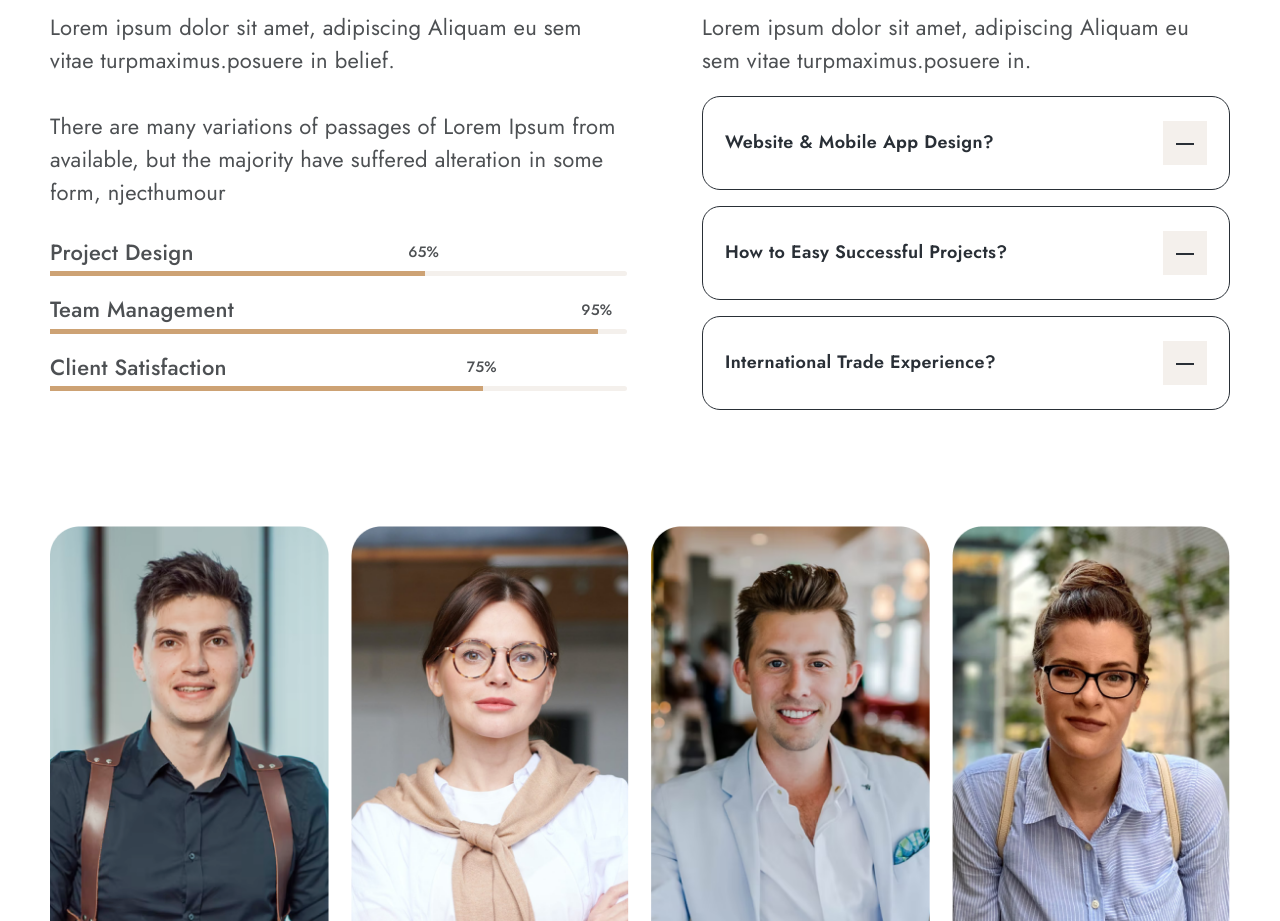
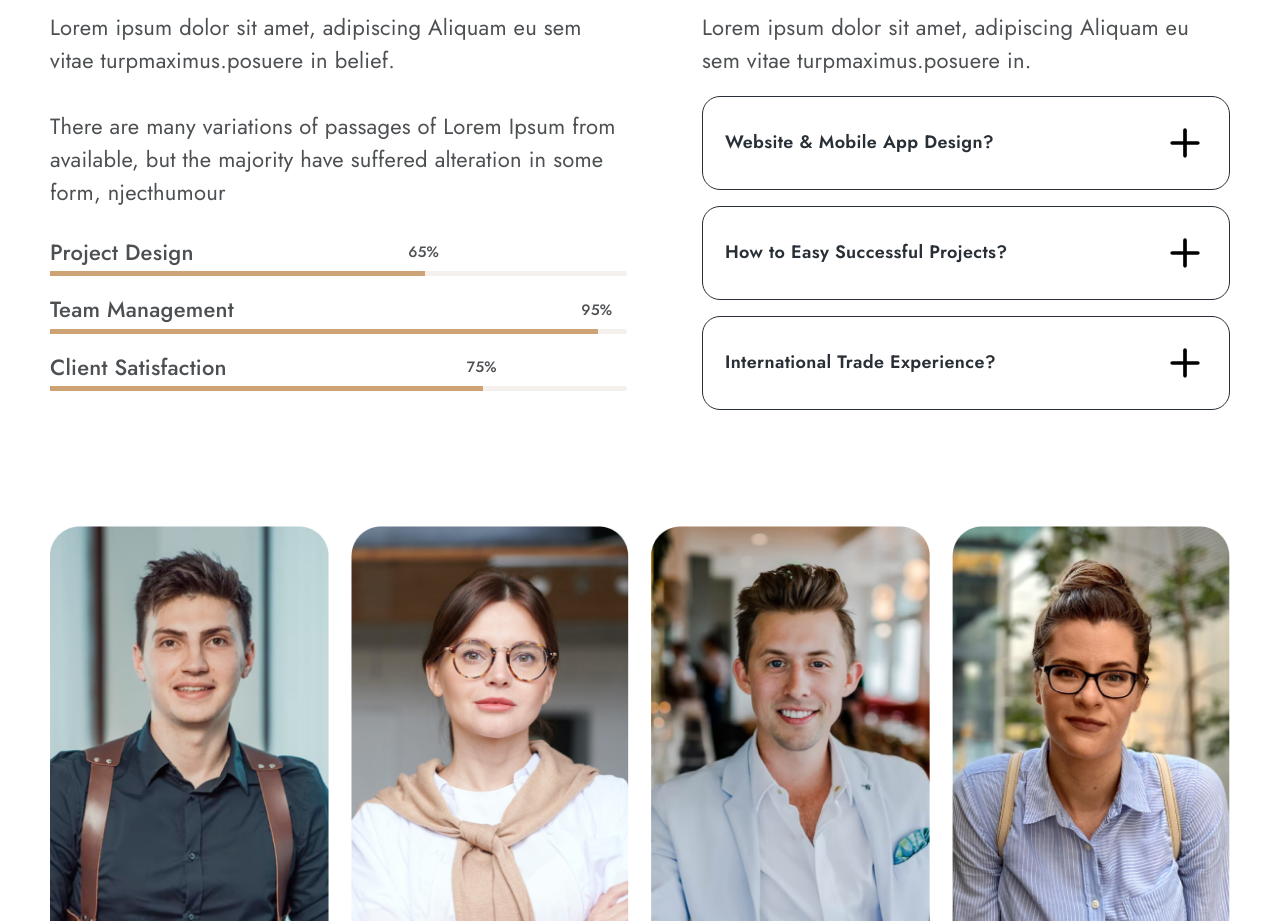
Before and after one commit to Firdosh01/Selhono, a React (Create React App) app: page /our-team/1 in a window 1280 px wide. Shown: the part 1642-2563 px from the top of the page. Built offline with nearby package versions, Linux system fonts and the light colour scheme.

Commit message:
update svg and styling

```diff
--- a/public/index.html
+++ b/public/index.html
@@ -7,37 +7,16 @@
     <meta name="theme-color" content="#000000" />
     <meta
       name="description"
-      content="Web site created using create-react-app"
+      content="Selhono home decore website"
     />
     <link rel="apple-touch-icon" href="%PUBLIC_URL%/logo192.png" />
-    <!--
-      manifest.json provides metadata used when your web app is installed on a
-      user's mobile device or desktop. See https://developers.google.com/web/fundamentals/web-app-manifest/
-    -->
     <link rel="manifest" href="%PUBLIC_URL%/manifest.json" />
-    <!--
-      Notice the use of %PUBLIC_URL% in the tags above.
-      It will be replaced with the URL of the `public` folder during the build.
-      Only files inside the `public` folder can be referenced from the HTML.
-
-      Unlike "/favicon.ico" or "favicon.ico", "%PUBLIC_URL%/favicon.ico" will
-      work correctly both with client-side routing and a non-root public URL.
-      Learn how to configure a non-root public URL by running `npm run build`.
-    -->
-    <title>React App</title>
+    <title>Selhono</title>
   </head>
   <body>
+
     <noscript>You need to enable JavaScript to run this app.</noscript>
     <div id="root"></div>
-    <!--
-      This HTML file is a template.
-      If you open it directly in the browser, you will see an empty page.
 
-      You can add webfonts, meta tags, or analytics to this file.
-      The build step will place the bundled scripts into the <body> tag.
-
-      To begin the development, run `npm start` or `yarn start`.
-      To create a production bundle, use `npm run build` or `yarn build`.
-    -->
   </body>
 </html>
--- a/src/App.js
+++ b/src/App.js
@@ -1,7 +1,7 @@
 import logo from './logo.svg';
 import './App.css';
 import Navbar from './components/common/Navbar';
-import { Route, Router, Routes } from 'react-router-dom';
+import { Route, Router, Routes, useLocation } from 'react-router-dom';
 import Home from './pages/Home';
 import Error from './pages/Error';
 import About from './pages/About';
@@ -13,8 +13,19 @@ import Contact from './pages/Contact';
 import Team from './pages/Team';
 import ServiceDetails from './pages/ServiceDetails';
 import TeamDetails from './pages/TeamDetails';
+import { useEffect } from 'react';
 
 function App() {
+
+    const {pathname} = useLocation();
+
+    useEffect(() => {
+      window.scrollTo({
+        top: 0,
+        behavior: "smooth",
+      });
+    },[pathname])
+
   return (
     <div>
       <Navbar />
--- a/src/pages/Contact.jsx
+++ b/src/pages/Contact.jsx
@@ -126,9 +126,9 @@ function Contact() {
         </div>
       </div>
       <div className="md:mt-[119px] mt-[50px]">
-         <iframe src="https://www.google.com/maps/embed?pb=!1m18!1m12!1m3!1d448193.95107683446!2d76.76355055191493!3d28.644287342601416!2m3!1f0!2f0!3f0!3m2!1i1024!2i768!4f13.1!3m3!1m2!1s0x390cfd5b347eb62d%3A0x37205b715389640!2sDelhi!5e0!3m2!1sen!2sin!4v1705319033886!5m2!1sen!2sin"     className=" w-[100%] md:min-h-[500px] h-auto"  allowfullscreen="" loading="lazy" referrerpolicy="no-referrer-when-downgrade"></iframe>
+         <iframe src="https://www.google.com/maps/embed?pb=!1m18!1m12!1m3!1d448193.95107683446!2d76.76355055191493!3d28.644287342601416!2m3!1f0!2f0!3f0!3m2!1i1024!2i768!4f13.1!3m3!1m2!1s0x390cfd5b347eb62d%3A0x37205b715389640!2sDelhi!5e0!3m2!1sen!2sin!4v1705319033886!5m2!1sen!2sin"     className="w-[100%] md:min-h-[500px] h-[300px]"  allowfullscreen="" loading="lazy" referrerpolicy="no-referrer-when-downgrade"></iframe>
       </div>
-      <div className="mt-[207px]">
+      <div className="md:mt-[207px] mt-[100px]">
         <Footer />
       </div>
     </section>
--- a/src/pages/Error.jsx
+++ b/src/pages/Error.jsx
@@ -22,7 +22,7 @@ export default function Error() {
                   children={"Back To Home"}
                   active={false}
                   style={
-                    "xl:py-[26px] xl:px-[54px] md:py-[20px] md:px-[48px] py-[12px] px-[20px] md:gap-[11px] gap-[5px]"
+                    "xl:py-[26px] xl:px-[54px] md:py-[18px] md:px-[40px] py-[10px] px-[15px] md:gap-[11px] gap-[5px]"
                   }
                 />
               </div>
--- a/src/pages/TeamDetails.jsx
+++ b/src/pages/TeamDetails.jsx
@@ -174,21 +174,20 @@ export default function TeamDetails() {
                     <div key={accordion.id} className={` rounded-[18px] md:py-[24px] py-[12px] md:px-[22px] px-[11px] my-4 ${isOpen === index ? "bg-[#F4F0EC]" : "border border-black"}`}>
                       <div className="flex items-center justify-between">
                         <span className="font-semibold text-black font-Jost tracking-[0.36px] md:text-[18px] text-[15px] select-none">{accordion.title}</span>
-                        <div className="md:w-[44px] md:h-[44px] w-[30px] h-[30px] bg-[#F4F0EC] cursor-pointer" onClick={() => handleOpen(index)}>
+                        <div className="md:w-[44px] md:h-[44px] w-[30px] h-[30px]  cursor-pointer" onClick={() => handleOpen(index)}>
                           {isOpen === index ?
                           <div>
-                           <svg xmlns="http://www.w3.org/2000/svg" viewBox="0 0 44 44" fill="none">
-                              <circle cx="22" cy="22" r="22" fill="white"/>
-                              <line x1="13" y1="23" x2="31" y2="23" stroke="#292F36" stroke-width="2"/>
-                           </svg>
-                           </div>
+                              <svg xmlns="http://www.w3.org/2000/svg" viewBox="0 0 24 24"  fill="none" stroke="black" stroke-width="2" stroke-linecap="round" stroke-linejoin="round">
+                                <line x1="5" y1="12" x2="19" y2="12"></line>
+                              </svg>
+                            </div>
                            :
-                          <div className="bg-[#F4F0EC]">
-                            <svg xmlns="http://www.w3.org/2000/svg" viewBox="0 0 44 44" fill="none">
-                                <circle cx="22" cy="22" r="22" />
-                                <line x1="13" y1="23" x2="31" y2="23" stroke="#292F36" stroke-width="2"/>
-                            </svg>
-                          </div>
+                            <div>
+                              <svg xmlns="http://www.w3.org/2000/svg" viewBox="0 0 24 24"  fill="none" stroke="black" stroke-width="2" stroke-linecap="round" stroke-linejoin="round">
+                                 <line x1="12" y1="5" x2="12" y2="19"></line>
+                                 <line x1="5" y1="12" x2="19" y2="12"></line>
+                               </svg>
+                            </div>
                           }
                         </div>
                       </div>
```
